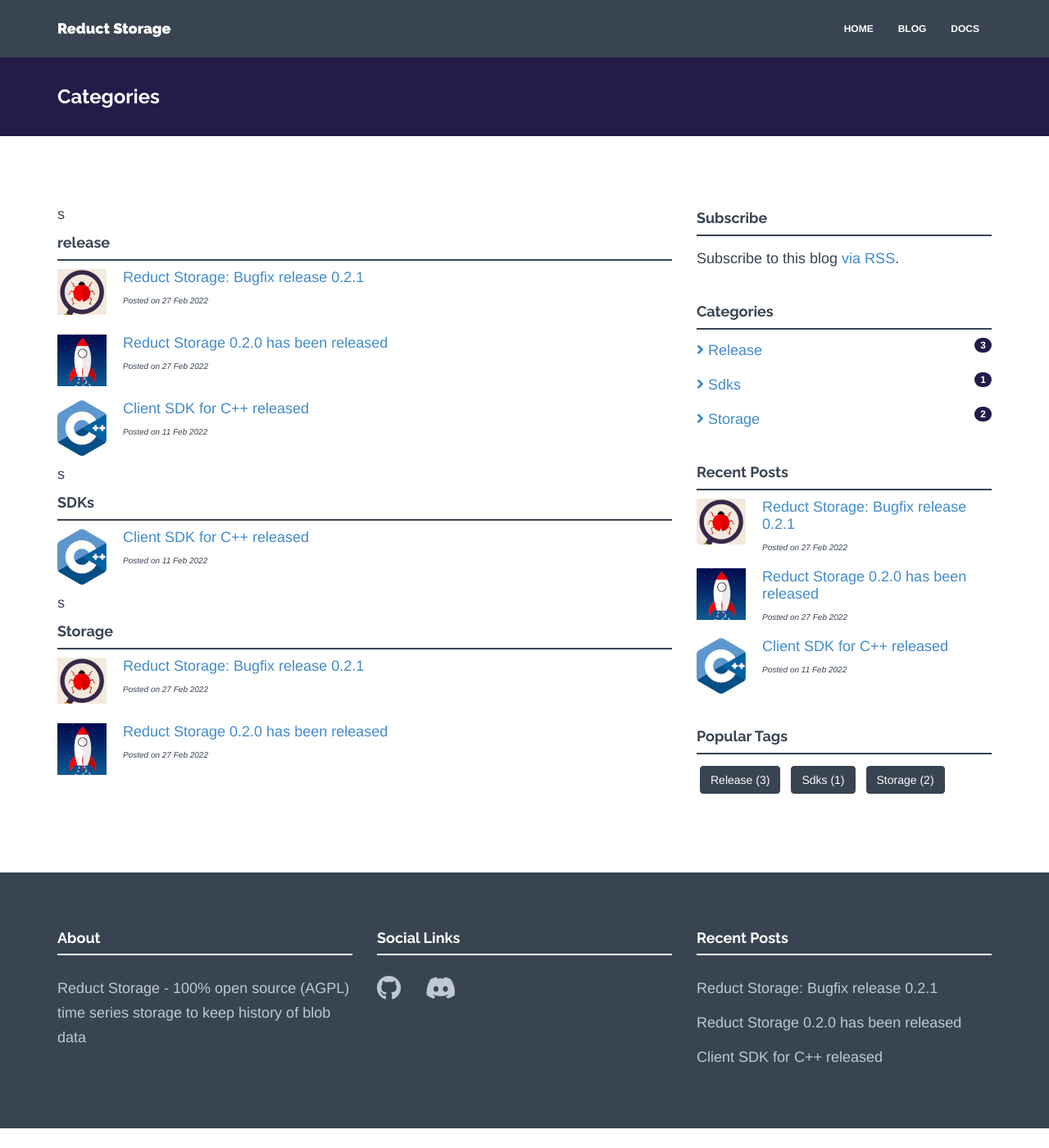
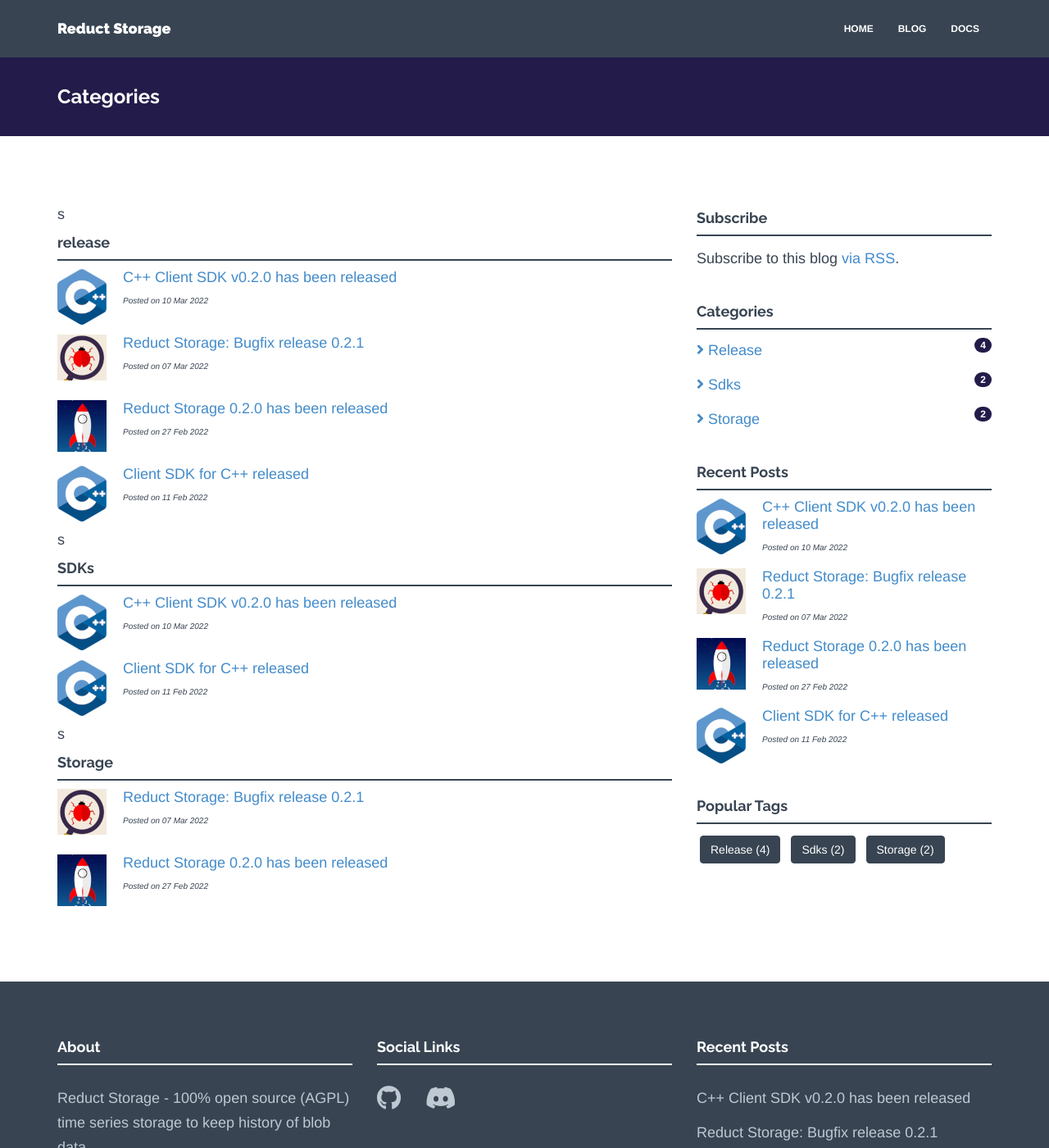
Before and after one commit to reductstore/homepage, a Jekyll site: the page built from category.html, in a window 1280 px wide and 1400 px high. Shown: the whole window at 82% size. Built offline with Jekyll 4.4.1, drawn with Linux system fonts in a browser that asks for light colours; nearby versions of some CDN libraries.

Commit message:
make post about C++ sdk v0.2.0

```diff
--- a/_posts/2022-03-07-reduct-storage-v0.2.1.md
+++ b/_posts/2022-03-07-reduct-storage-v0.2.1.md
@@ -1,7 +1,7 @@
 ---
 layout: post
 title: "Reduct Storage: Bugfix release 0.2.1"
-date: 2022-02-27 00:00:46
+date: 2022-03-07 00:00:46
 author: Alexey Timin
 categories:
 - release
--- /dev/null
+++ b/_posts/2022-03-10-reduct-cpp-v0.2.0.md
@@ -0,0 +1,34 @@
+---
+layout: post
+title: "C++ Client SDK v0.2.0 has been released"
+date: 2022-03-10 00:00:46
+author: Alexey Timin
+categories:
+- release
+- SDKs
+img: cpp.png
+thumb: cpp.png
+---
+Hey everyone!
+
+A week ago I've released [Reduct Storage v0.2.0](https://reduct-storage.dev/release/storage/reduct-storage-v0.2.0/).
+Now I've updated its C++ SDK Client and released version [v0.2.0](https://github.com/reduct-storage/reduct-cpp/releases/tag/v0.2.0).
+The library completely implements Reduct Storage HTTP API v0.2.0, and you can use it with the token authorization:
+
+<!--more-->
+
+{% highlight cpp %}
+IClient::Options opts {
+    .api_token = "SOME_API_TOKEN",    // leave empty to use anonymous access
+};
+
+std::unique_ptr<IClient> client = IClient::Build("http://127.0.0.1:8383", opts);
+{% endhighlight %}
+
+#### Links
+
+* [GitHub Repo][1]
+* [Documentation][2]
+
+[1]:(https://github.com/reduct-storage/reduct-cpp)
+[2]:(https://reduct-cpp.readthedocs.io/en/latest/)
```
